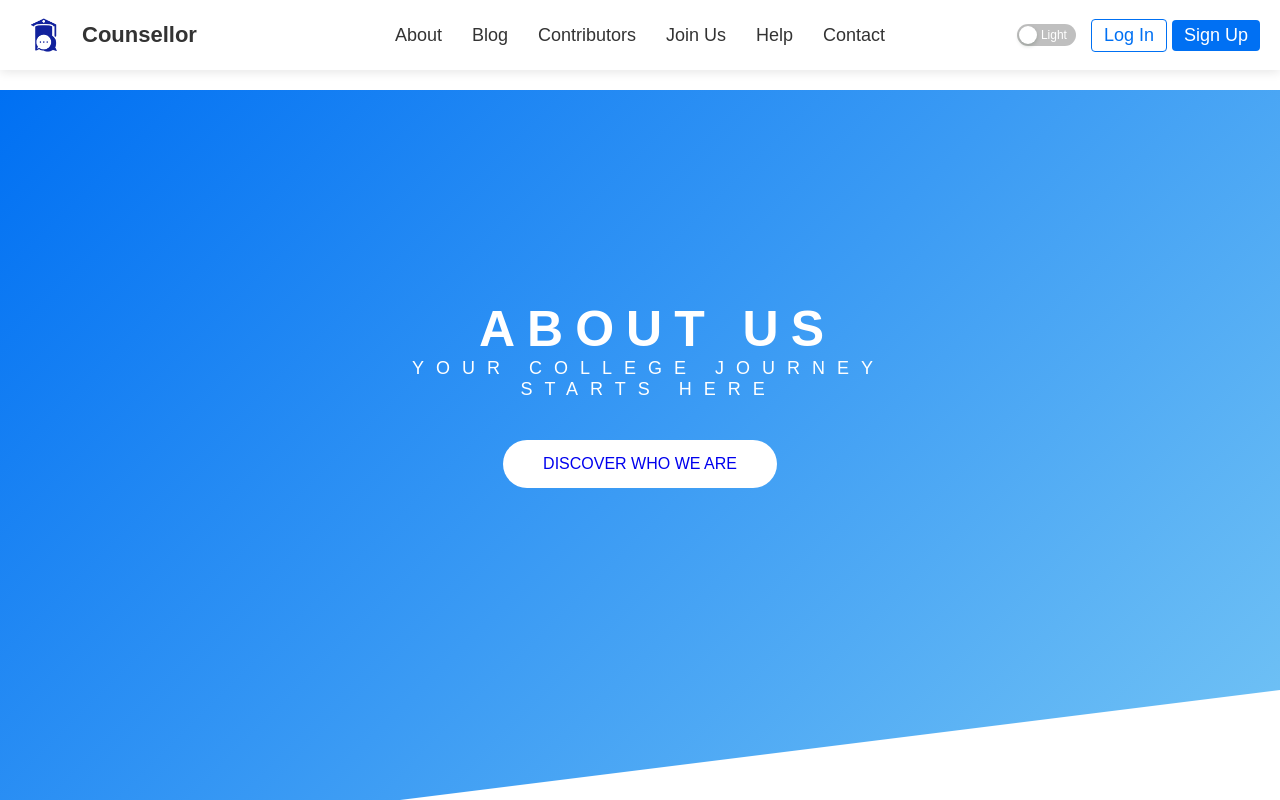
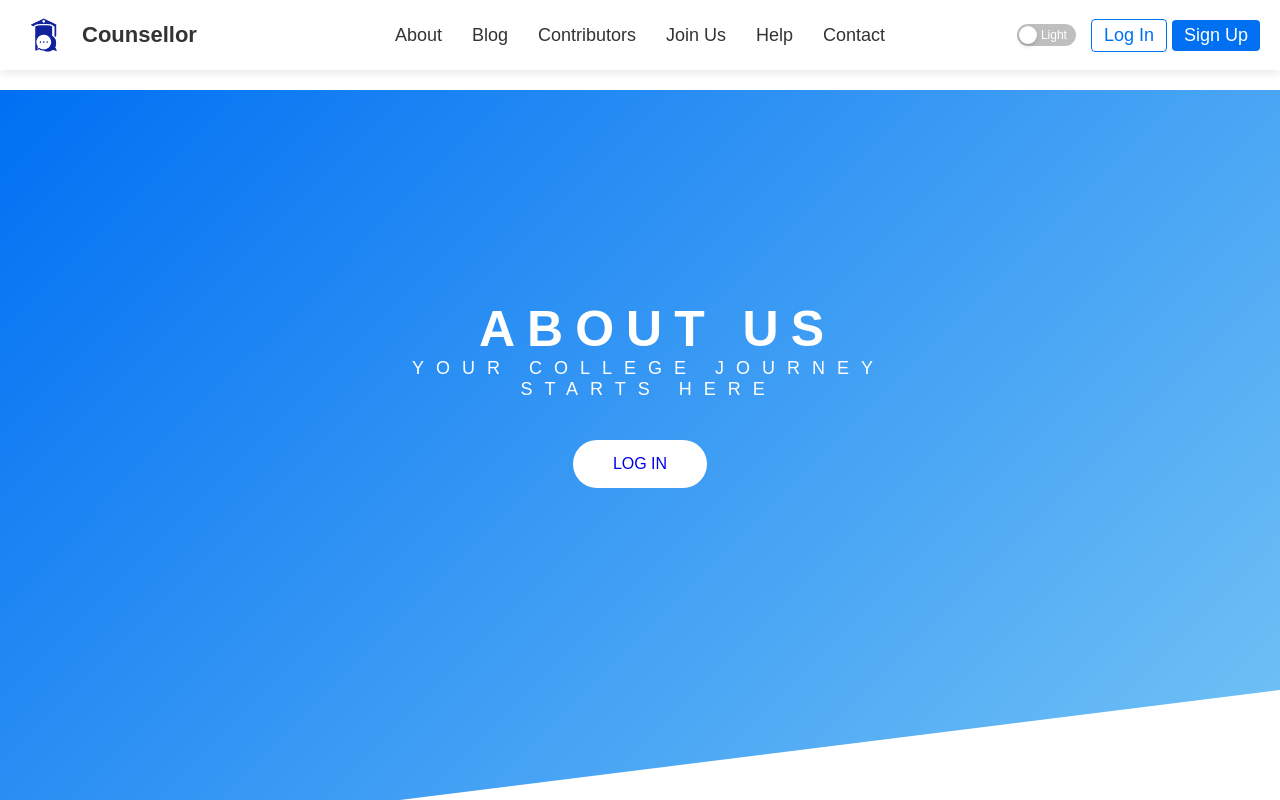
Before and after one commit to Counselllor/Counsellor-Web, a React (Vite) app: page /about in a window 1280 px wide. Built offline with nearby package versions, Linux system fonts and the light colour scheme; no server answers; a web font is replaced by a local one.

Commit message:
about login navbar edited

```diff
--- a/src/components/About/AboutNavbar.jsx
+++ b/src/components/About/AboutNavbar.jsx
@@ -84,7 +84,7 @@ const AboutNavbar = () => {
               unCheckedChildren="Light"
             />
           </div>
-          <Link to="/login" className="login-btn">Log In</Link>
+          <Link to="/" className="login-btn">Log In</Link>
           <Link to="/signup" className="signup-btn">Sign Up</Link>
         </div>
       </div>
--- a/src/components/About/Banner.jsx
+++ b/src/components/About/Banner.jsx
@@ -11,7 +11,7 @@ const Banner = () => {
         </h1>
 
         <button className="btn_ btn--white btn--animated">
-         <a href="/">Discover Who We Are</a>
+         <a href="/">Log In</a>
         </button>
       </div>
     </header>
```
